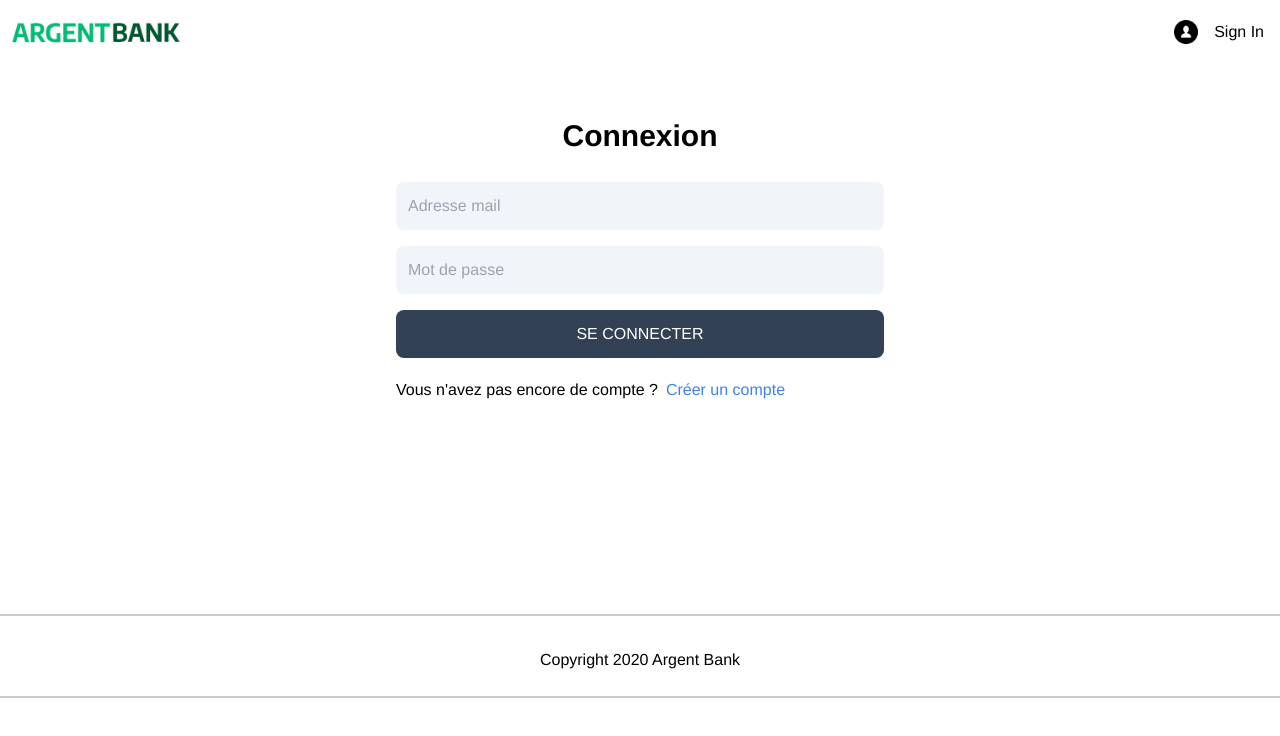
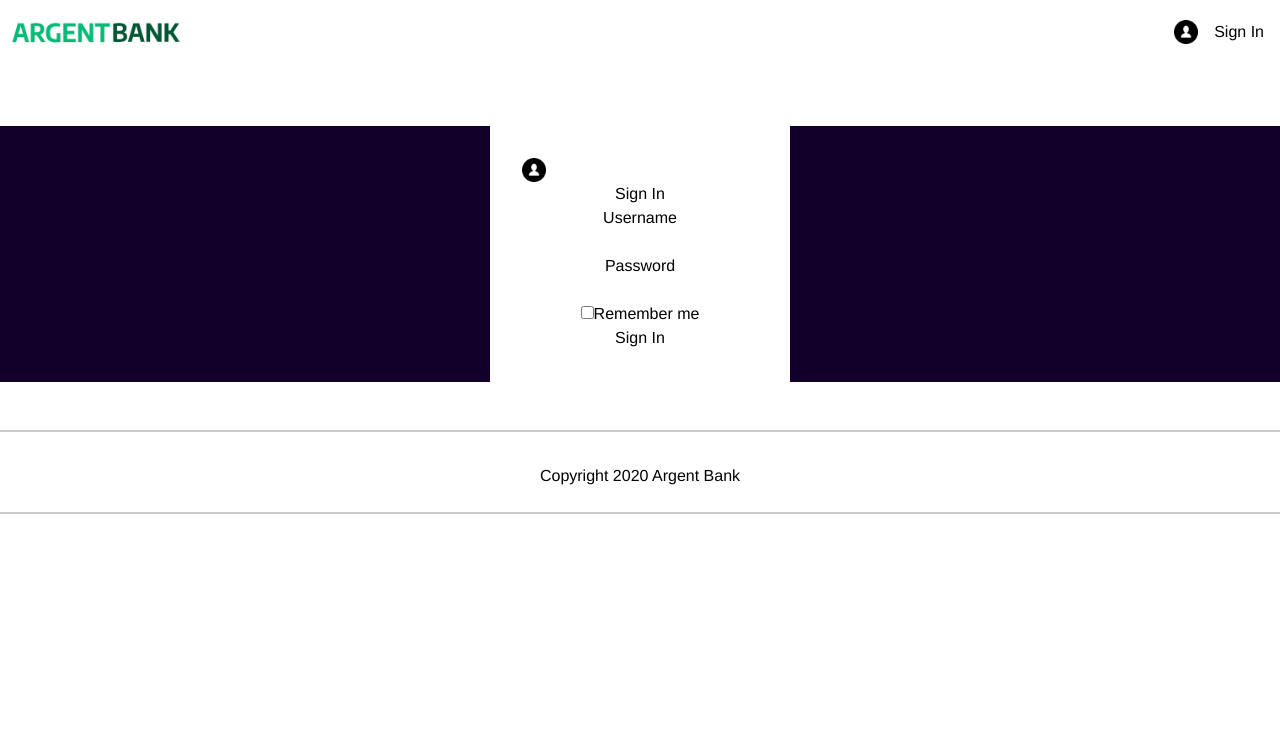
Before and after one commit to Berkpigh/IntWebP11_1, a React (Vite) app in the folder client/: page /login in a window 1280 px wide. Shown: the top 736 px of the page. Built offline with nearby package versions, Linux system fonts and the light colour scheme.

Commit message:
login part 1

```diff
--- a/client/src/pages/SignIn.jsx
+++ b/client/src/pages/SignIn.jsx
@@ -6,6 +6,7 @@ import {
   signInFailure,
 } from '../redux/user/userSlice'
 import { useDispatch, useSelector } from 'react-redux'
+import userprofile from '../assets/img/userprofile.png'
 
 const SignIn = () => {
   const navigate = useNavigate()
@@ -39,6 +40,38 @@ const SignIn = () => {
     }
   }
   return (
+    <div className="flex-1 bg-dark">
+      <section className="box-border bg-white w-300px m-auto my-12 p-8">
+        <img className="w-6 h-6 " src={userprofile} alt="profile utilisateur" />
+        <h1>Sign In</h1>
+        <form>
+          <div className="input-wrapper">
+            <label htmlFor="username">Username</label>
+            <input type="text" id="username" />
+          </div>
+          <div className="input-wrapper">
+            <label htmlFor="password">Password</label>
+            <input type="password" id="password" />
+          </div>
+          <div className="input-remember">
+            <input type="checkbox" id="remember-me" />
+            <label htmlFor="remember-me">Remember me</label>
+          </div>
+          {/* <!-- PLACEHOLDER DUE TO STATIC SITE --> */}
+          <a href="./user.html" className="sign-in-button">
+            Sign In
+          </a>
+          {/* <!-- SHOULD BE THE BUTTON BELOW --> */}
+          {/* <!-- <button className="sign-in-button">Sign In</button> --> */}
+        </form>
+      </section>
+    </div>
+  )
+}
+
+export default SignIn
+/*
+return (
   <div className="p-3 max-w-lg mx-auto  pb-48">
     <h1 className="text-3xl text-center font-semibold my-7">Connexion</h1>
     <form onSubmit={handleSubmit} className="flex flex-col gap-4">
@@ -62,7 +95,6 @@ const SignIn = () => {
       >
         {loading ? 'Loading...' : 'Se connecter'}
       </button>
-        {/*} <OAuth /> */}
     </form>
     <div className="flex gap-2 mt-5">
       <p>Vous n&apos;avez pas encore de compte ?</p>
@@ -75,6 +107,4 @@ const SignIn = () => {
     </p>
   </div>
 )
-}
-
-export default SignIn
+ */
--- a/client/tailwind.config.js
+++ b/client/tailwind.config.js
@@ -30,6 +30,9 @@ export default {
         ccc: '#ccc',
       },
     },
+    backgroundColor: {
+      dark: '#12002b',
+    },
     extend: {
       backgroundImage: {
         hero: "url('./src/assets/img/bank-tree.jpeg')",
```
Lines whose indentation alone changed are shown as unchanged.
